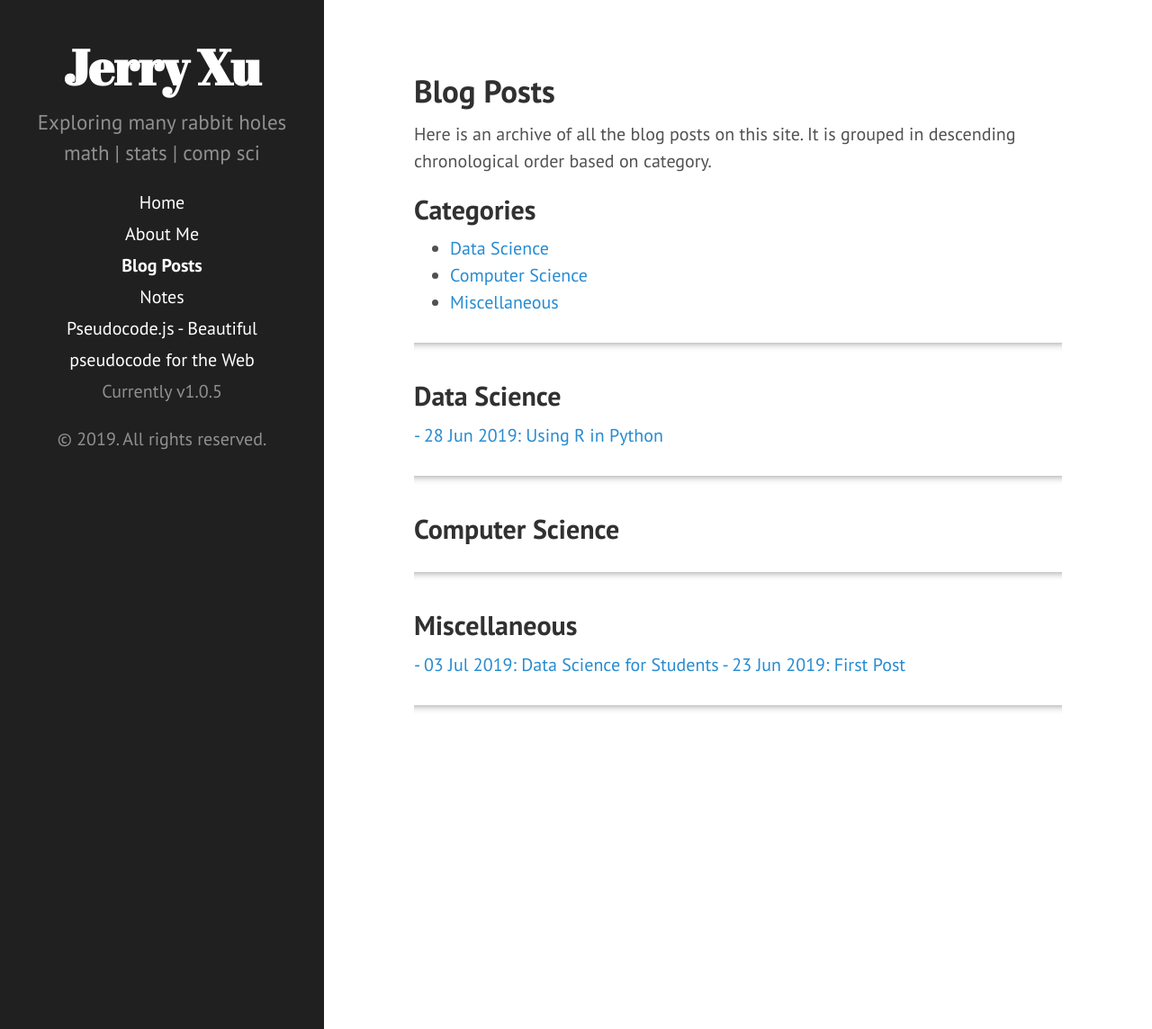
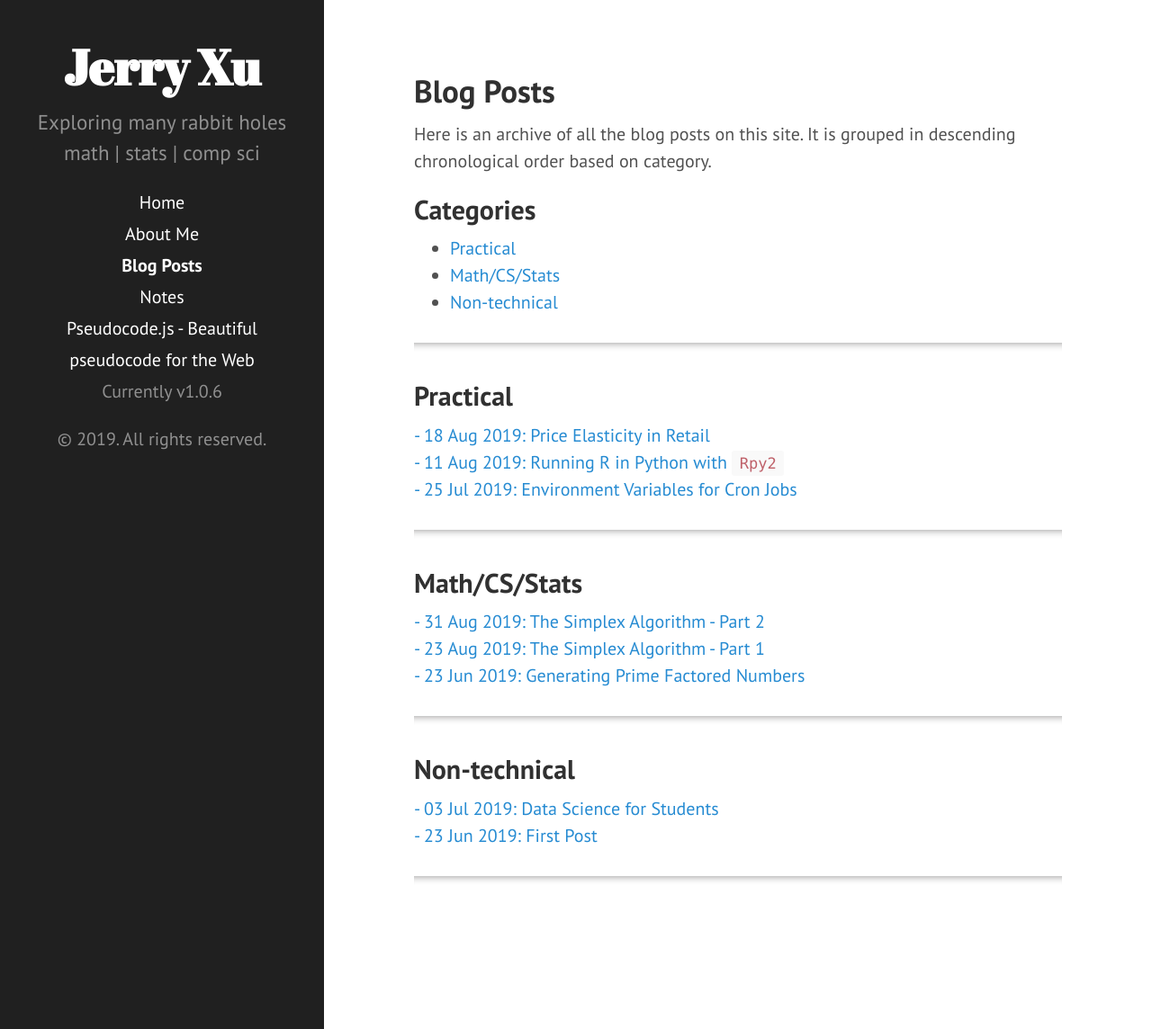
Before and after one commit to jerry-ye-xu/jerry-ye-xu.github.io, a Jekyll site: the page built from blog_post.md, in a window 1280 px wide and 1144 px high. Shown: the whole window at 90% size. Built offline with Jekyll 4.4.1, drawn with Linux system fonts in a browser that asks for light colours.

Commit message:
updating config file and blog_post to reflect category changes

```diff
--- a/_config.yml
+++ b/_config.yml
@@ -24,7 +24,7 @@
 paginate:         5
 
 # Custom vars
-version:          1.0.5
+version:          1.0.6
 
 github:           https://github.com/jerry-ye-xu/
 repo:             https://github.com/jerry-ye-xu/jerry-ye-xu.github.io
--- a/blog_post.md
+++ b/blog_post.md
@@ -14,26 +14,26 @@
 
 <hr class="shadow">
 
-## Data Science
+## Practical
 {% for post in site.posts %}
-	{% if post.category == 'Data Science' %}
+	{% if post.category == 'Practical' %}
   		<a href="{{ post.url }}"> - {{ post.date | date_to_string }}: {{ post.title }}</a><br>
   	{% endif %}
 {% endfor %}
 <hr class="shadow">
 
-## Computer Science
+## Math/CS/Stats
 {% for post in site.posts %}
-	{% if post.category == 'Computer Science' %}
+	{% if post.category == 'Theory' %}
   		<a href="{{ post.url }}"> - {{ post.date | date_to_string }}: {{ post.title }}</a><br>
   	{% endif %}
 {% endfor %}
 <hr class="shadow">
 
-## Miscellaneous
+## Non-technical
 {% for post in site.posts %}
 	{% if post.category == 'Miscellaneous' %}
-  		<a href="{{ post.url }}"> - {{ post.date | date_to_string }}: {{ post.title }}</a>
+  		<a href="{{ post.url }}"> - {{ post.date | date_to_string }}: {{ post.title }}</a><br>
   	{% endif %}
 {% endfor %}
 <hr class="shadow">
```
Also changed, not shown: _posts/2019-8-31-simplex-algorithm-part-two.md (+1 -1 lines).
